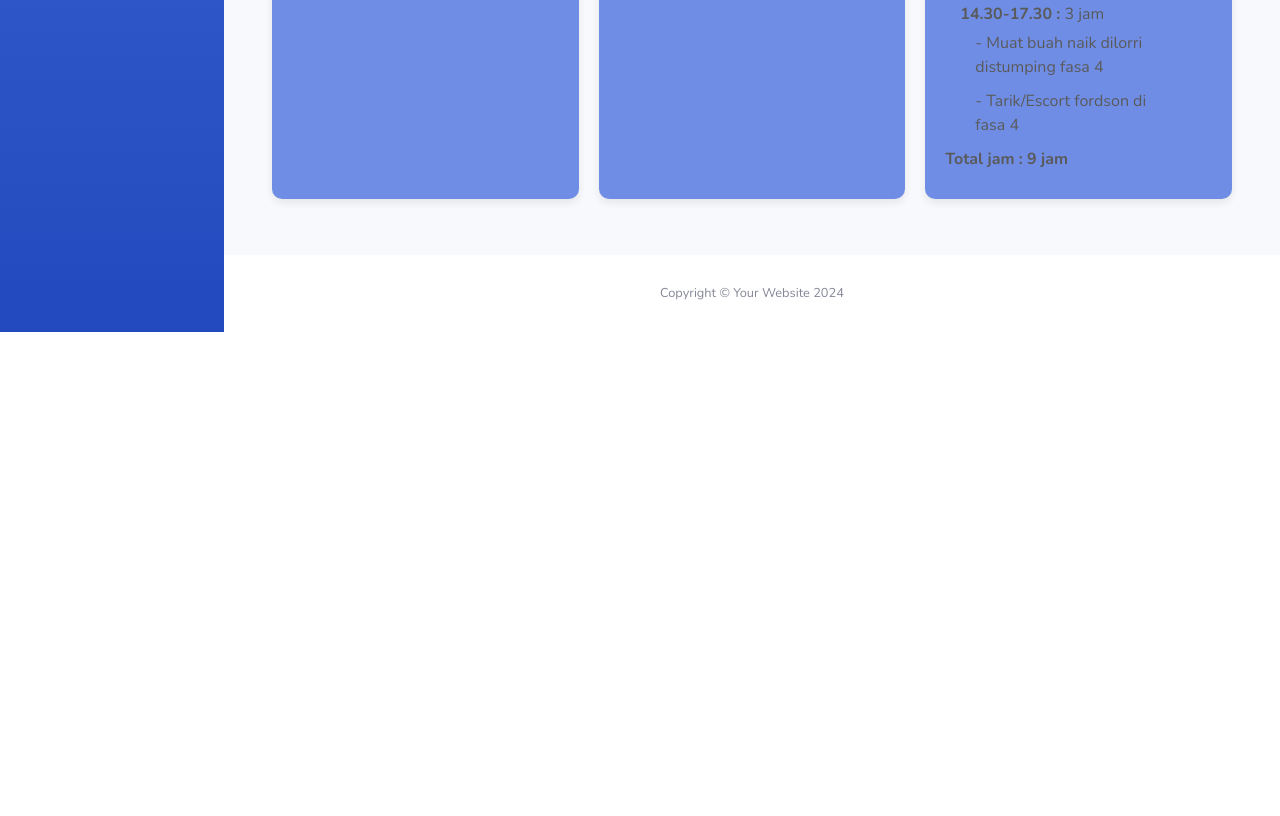
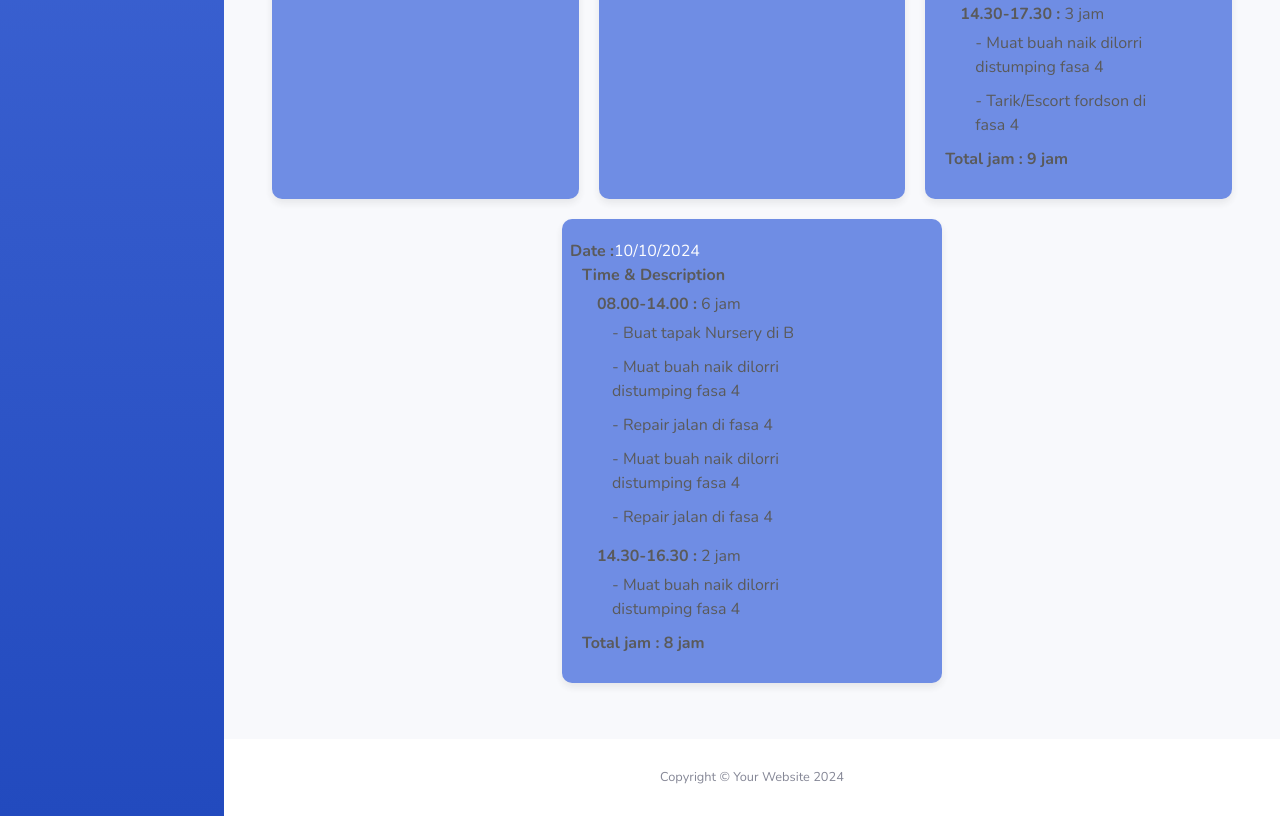
Before and after one commit to Iz-Technology/Backhoe, a plain HTML site: page oktober.html in a window 1280 px wide. Shown: the part 959-1775 px from the top of the page. Before the commit the page ends 1291 px from the top, so only its background shows below. Drawn offline with nearby package versions, Linux system fonts and the light colour scheme.

Commit message:
modif oktober

```diff
--- a/oktober.html
+++ b/oktober.html
@@ -366,6 +366,34 @@
                       </div>
                     </div>
 
+                    <div class="custom-card"> <!-- Custom card class -->
+                      <div class="row mb-2">
+                        <strong>Date :</strong> 10/10/2024
+                        <div class="col-md-10">
+                          <strong>Time & Description</strong>
+                          <ul>
+                            <li><strong>08.00-14.00 :</strong> 6 jam
+                              <ul>
+                                <li>- Buat tapak Nursery di B</li>
+                                <li>- Muat buah naik dilorri distumping fasa 4</li>
+                                <li>- Repair jalan di fasa 4</li>
+                                <li>- Muat buah naik dilorri distumping fasa 4</li>
+                                <li>- Repair jalan di fasa 4</li>
+                              </ul>
+                            </li>
+                            <li><strong>14.30-16.30 :</strong> 2 jam
+                              <ul>
+                                <li>- Muat buah naik dilorri distumping fasa 4</li>
+                              </ul>
+                            </li>
+                          </ul>
+                          <div>
+                            <strong>Total jam : 8 jam</strong>
+                          </div>
+                        </div>
+                      </div>
+                    </div>
+
                   </div>
                 </div>
 
```
